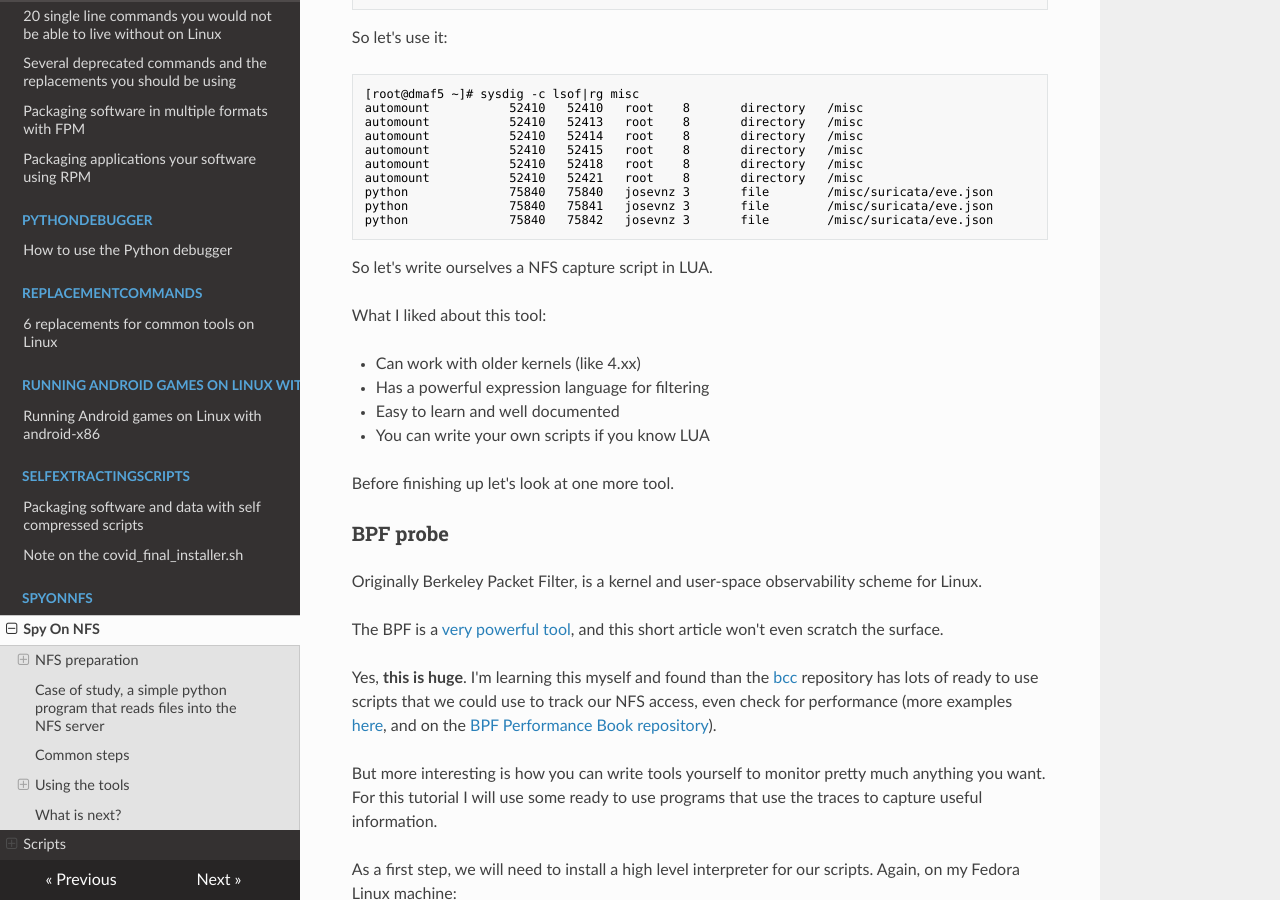
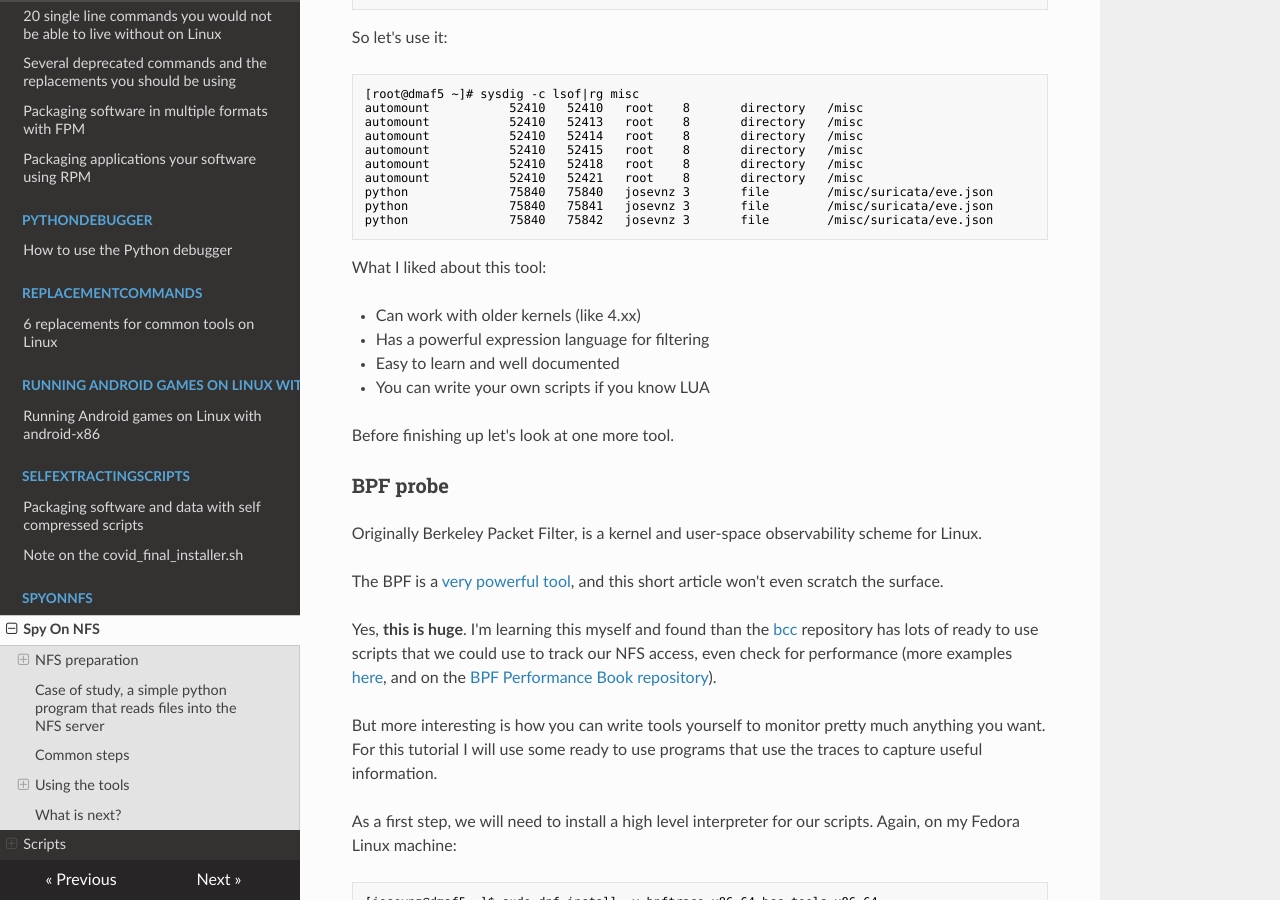
Before and after one commit to josevnz/tutorials, an MkDocs documentation site: the page built from docs/SpyOnNfs/README.md, in a window 1280 px wide and 900 px high, scrolled down 8185 px. Built offline with MkDocs 1.6.1, drawn with Linux system fonts in a browser that asks for light colours; nearby versions of some CDN libraries.

Commit message:
Updated tutorial

````diff
--- a/docs/SpyOnNfs/README.md
+++ b/docs/SpyOnNfs/README.md
@@ -391,8 +391,6 @@ python              75840   75841   josevnz 3       file        /misc/suricata/e
 python              75840   75842   josevnz 3       file        /misc/suricata/eve.json
 ```
 
-So let's write ourselves a NFS capture script in LUA.
-
 What I liked about this tool:
 
 * Can work with older kernels (like 4.xx)
````
